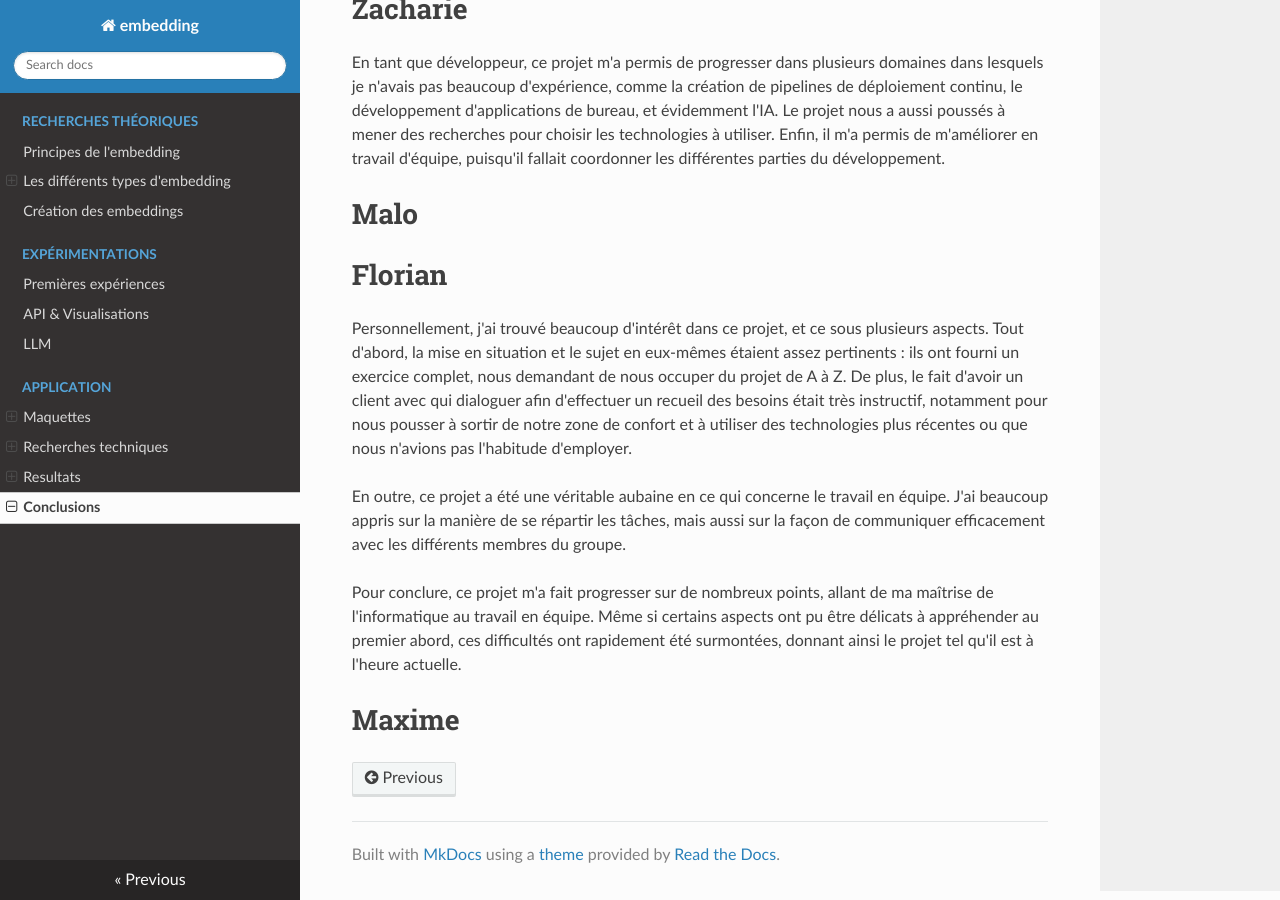
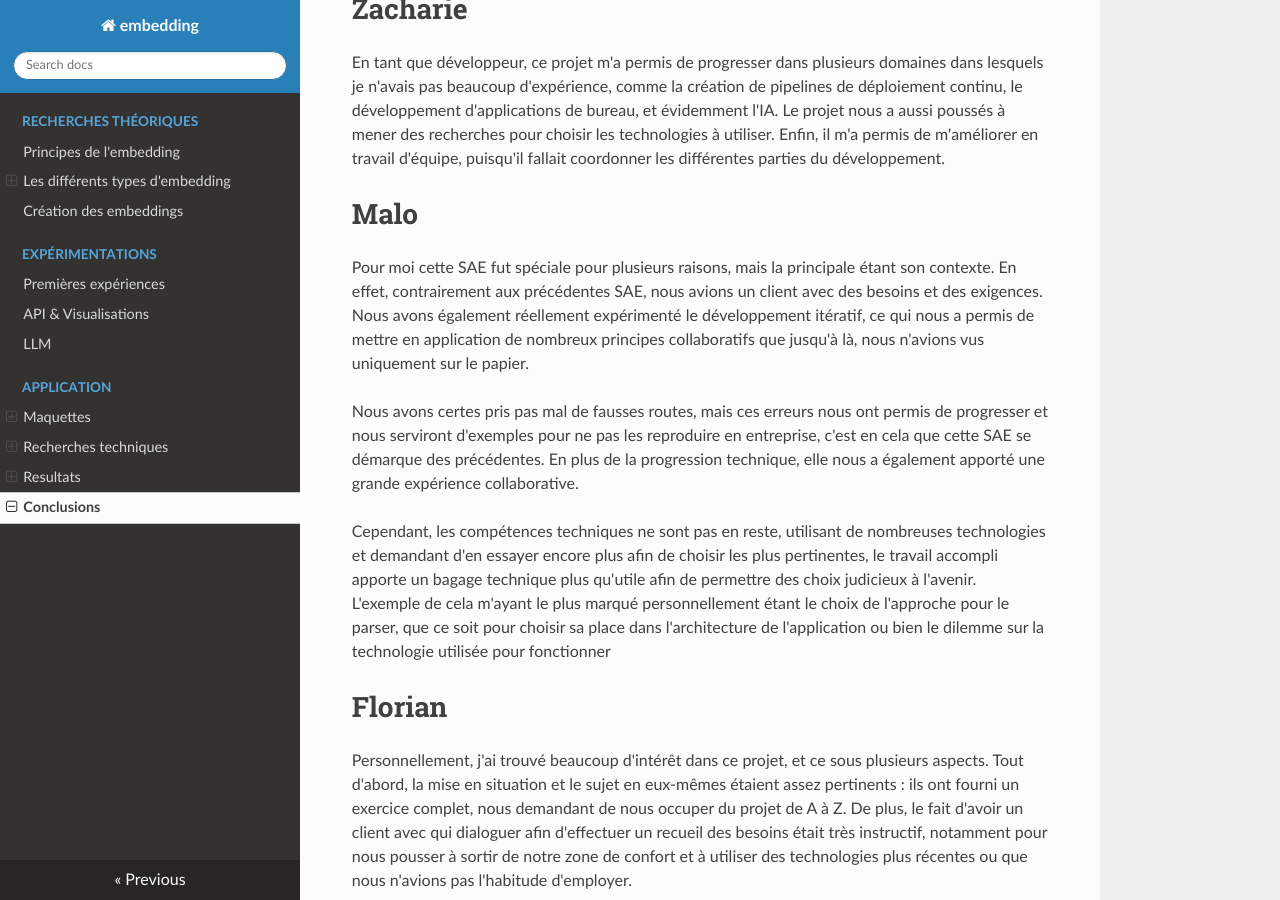
Before and after one commit to embeddings-but3-2025-AIpagnan/Mkdocs, an MkDocs documentation site: the page built from docs/conclusions_personnelles.md, in a window 1280 px wide and 900 px high, scrolled down 554 px. Built offline with MkDocs 1.6.1, drawn with Linux system fonts in a browser that asks for light colours; nearby versions of some CDN libraries.

Commit message:
ma conclusion personelle plus que pertinente

```diff
--- a/docs/conclusions_personnelles.md
+++ b/docs/conclusions_personnelles.md
@@ -11,6 +11,12 @@ Enfin, ce projet m'a appris à mieux m'organiser avec une équipe, à rechercher
 En tant que développeur, ce projet m'a permis de progresser dans plusieurs domaines dans lesquels je n'avais pas beaucoup d'expérience, comme la création de pipelines de déploiement continu, le développement d'applications de bureau, et évidemment l'IA. Le projet nous a aussi poussés à mener des recherches pour choisir les technologies à utiliser. Enfin, il m'a permis de m'améliorer en travail d'équipe, puisqu'il fallait coordonner les différentes parties du développement.
 
 # Malo
+Pour moi cette SAE fut spéciale pour plusieurs raisons, mais la principale étant son contexte. En effet, contrairement aux précédentes SAE, nous avions un client avec des besoins et des exigences. Nous avons également réellement expérimenté le développement itératif, ce qui nous a permis de mettre en application de nombreux principes collaboratifs que jusqu'à là, nous n'avions vus uniquement sur le papier.
+
+Nous avons certes pris pas mal de fausses routes, mais ces erreurs nous ont permis de progresser et nous serviront d'exemples pour ne pas les reproduire en entreprise, c'est en cela que cette SAE se démarque des précédentes. En plus de la progression technique, elle nous a également apporté une grande expérience collaborative.
+
+Cependant, les compétences techniques ne sont pas en reste, utilisant de nombreuses technologies et demandant d'en essayer encore plus afin de choisir les plus pertinentes, le travail accompli apporte un bagage technique plus qu'utile afin de permettre des choix judicieux à l'avenir. L'exemple de cela m'ayant le plus marqué personnellement étant le choix de l'approche pour le parser, que ce soit pour choisir sa place dans l'architecture de l'application ou bien le dilemme sur la technologie utilisée pour fonctionner
+
 
 # Florian
 
```
